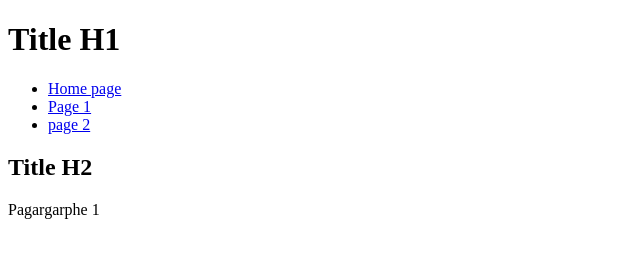
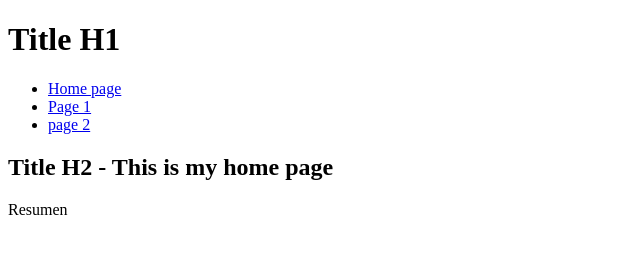
Before and after one commit to Can169/webdev_project1, a plain HTML site: page index.html in a window 1280 px wide. Shown: the whole page, without its empty margins (0-640 px from the left). Drawn offline with Linux system fonts and the light colour scheme.

Commit message:
Change structure

```diff
--- a/index.html
+++ b/index.html
@@ -17,8 +17,8 @@
       </ul>
       <div>
         <section>
-          <h2>Title H2</h2>
-          <p>Pagargarphe 1</p>
+          <h2>Title H2 - This is my home page</h2>
+          <p>Resumen</p>
         </section>
       </div>
     </nav>
```
Also changed, not shown: page2.html (+1 -1 lines), page3.html (+1 -1 lines).
